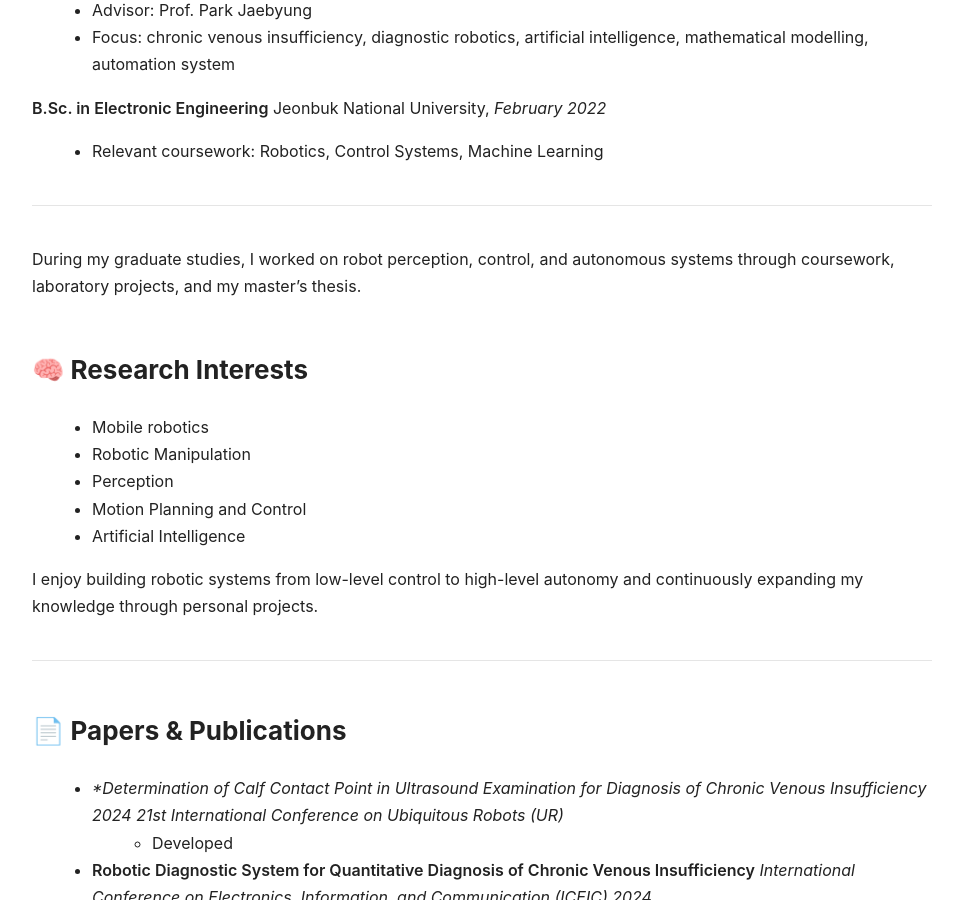
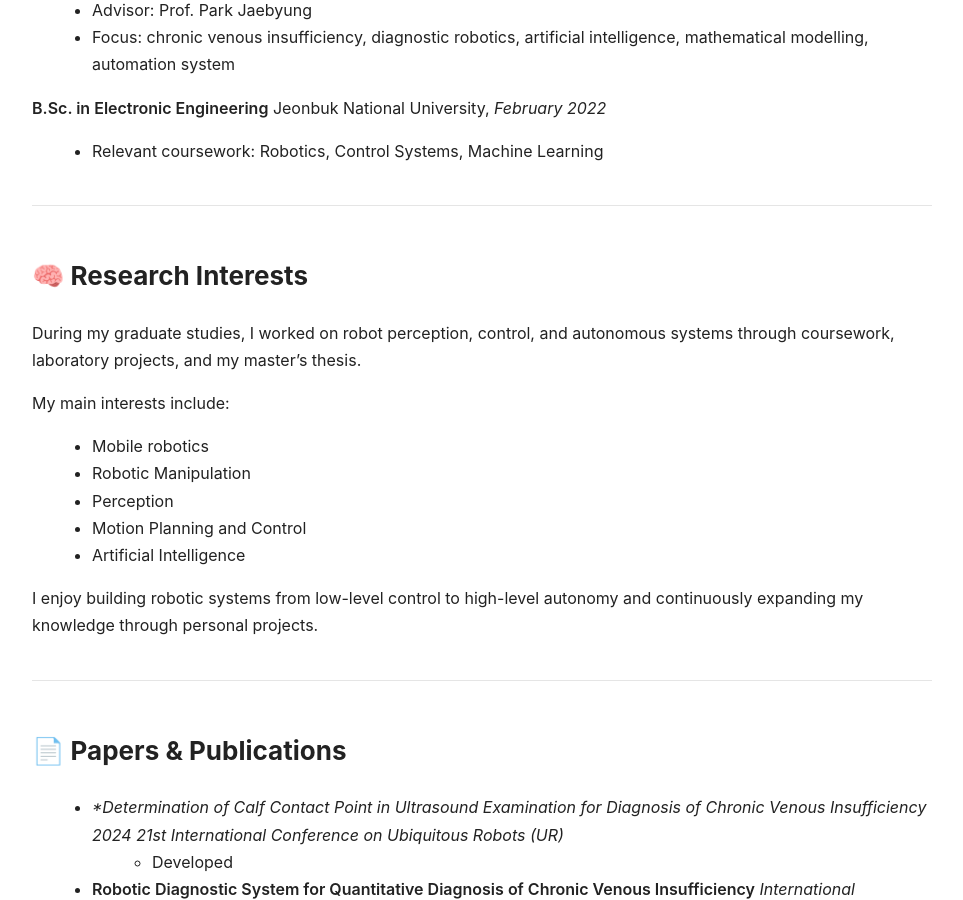
Before and after one commit to SUN1031/SUN1031.github.io, a Jekyll site: the page built from about.md, in a window 1280 px wide and 900 px high, scrolled down 602 px. Shown: the whole window, without its empty margins (158-1121 px from the left). Built offline with Jekyll 4.4.1, drawn with Linux system fonts in a browser that asks for light colours.

Commit message:
Update about.md

```diff
--- a/about.md
+++ b/about.md
@@ -25,10 +25,11 @@ Jeonbuk National University, *February 2022*
 
 ---
 
+## 🧠 Research Interests
+
 During my graduate studies, I worked on robot perception, control, and autonomous systems through coursework, laboratory projects, and my master’s thesis.
 
-## 🧠 Research Interests
-
+My main interests include:
 - Mobile robotics
 - Robotic Manipulation
 - Perception
```
